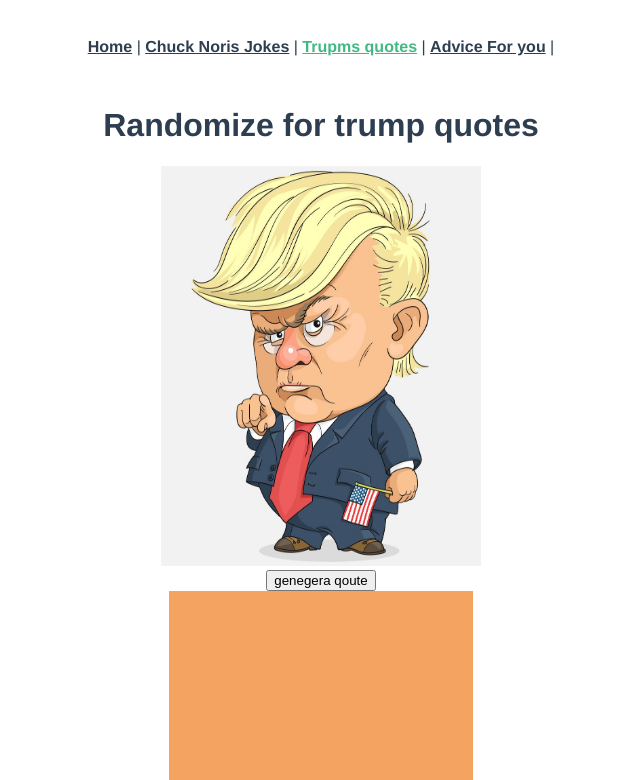
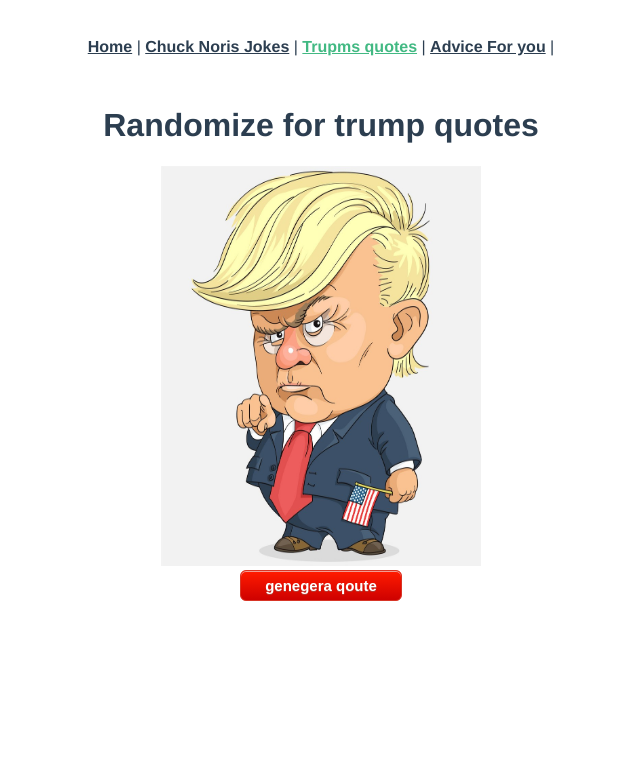
Before and after one commit to NTIJOH-WU2-2021/slutprojekt-wu2-melwin-bruun-nti-johanneberg, a Vue app: page /#/TrumpQuotes in a window 1280 px wide. Shown: the top 780 px of the page, without its empty margins (319-959 px from the left). Built offline with nearby package versions, Linux system fonts and the light colour scheme.

Commit message:
Update trump.vue

```diff
--- a/src/views/trump.vue
+++ b/src/views/trump.vue
@@ -5,7 +5,7 @@
   <img alt="trump bild" class="picture1" src="../assets/trump.jpg"/>
   <form class="pure-form">
 
-    <button  @click="radomize"> genegera qoute</button>
+    <button class="myButton"  @click="radomize"> genegera qoute</button>
   </form>
   <div class="main">
     <Jokes :theitem = 'quote' , :title = 'title'/>
@@ -81,9 +81,35 @@ export default {
   flex-direction: column;
   margin: 0 30rem;
   height: 30rem;
-  background-color: sandybrown;
 
+
+}
+.myButton {
+	box-shadow:inset 0px 1px 0px 0px #f29c93;
+	background:linear-gradient(to bottom, #fe1a00 5%, #ce0100 100%);
+	background-color:#fe1a00;
+	border-radius:6px;
+	border:1px solid #d83526;
+	display:inline-block;
+	cursor:pointer;
+	color:#ffffff;
+	font-family:Arial;
+	font-size:15px;
+	font-weight:bold;
+	padding:6px 24px;
+	text-decoration:none;
+	text-shadow:0px 1px 0px #b23e35;
+}
+.myButton:hover {
+	background:linear-gradient(to bottom, #ce0100 5%, #fe1a00 100%);
+	background-color:#ce0100;
+}
+.myButton:active {
+	position:relative;
+	top:1px;
 }
 
 
+
+
 </style>
```
